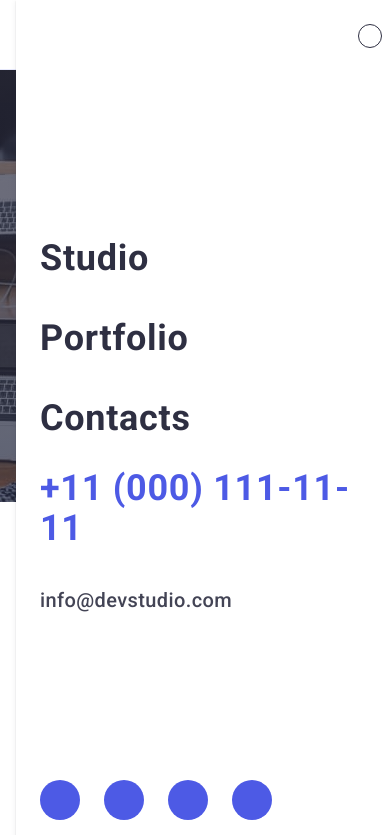
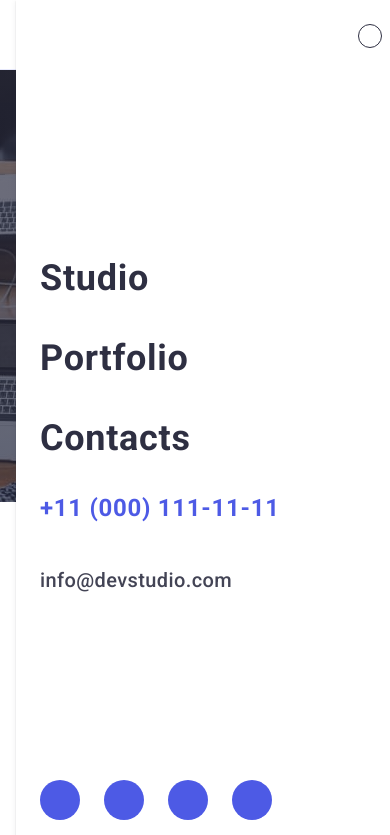
Before and after one commit to shevchenkoiryna88/goit-markup-hw-06-new, a plain HTML site: page index.html in a window 390 px wide. Shown: the top 835 px of the page. Drawn offline with nearby package versions, Linux system fonts and the light colour scheme.

Commit message:
Update media.css

```diff
--- a/css/media.css
+++ b/css/media.css
@@ -13,6 +13,8 @@
 
     padding-left: 36px;
     padding-right: 36px;}
+
+    .menu-tel-link {font-size: 24px;}
 
 
 
```
